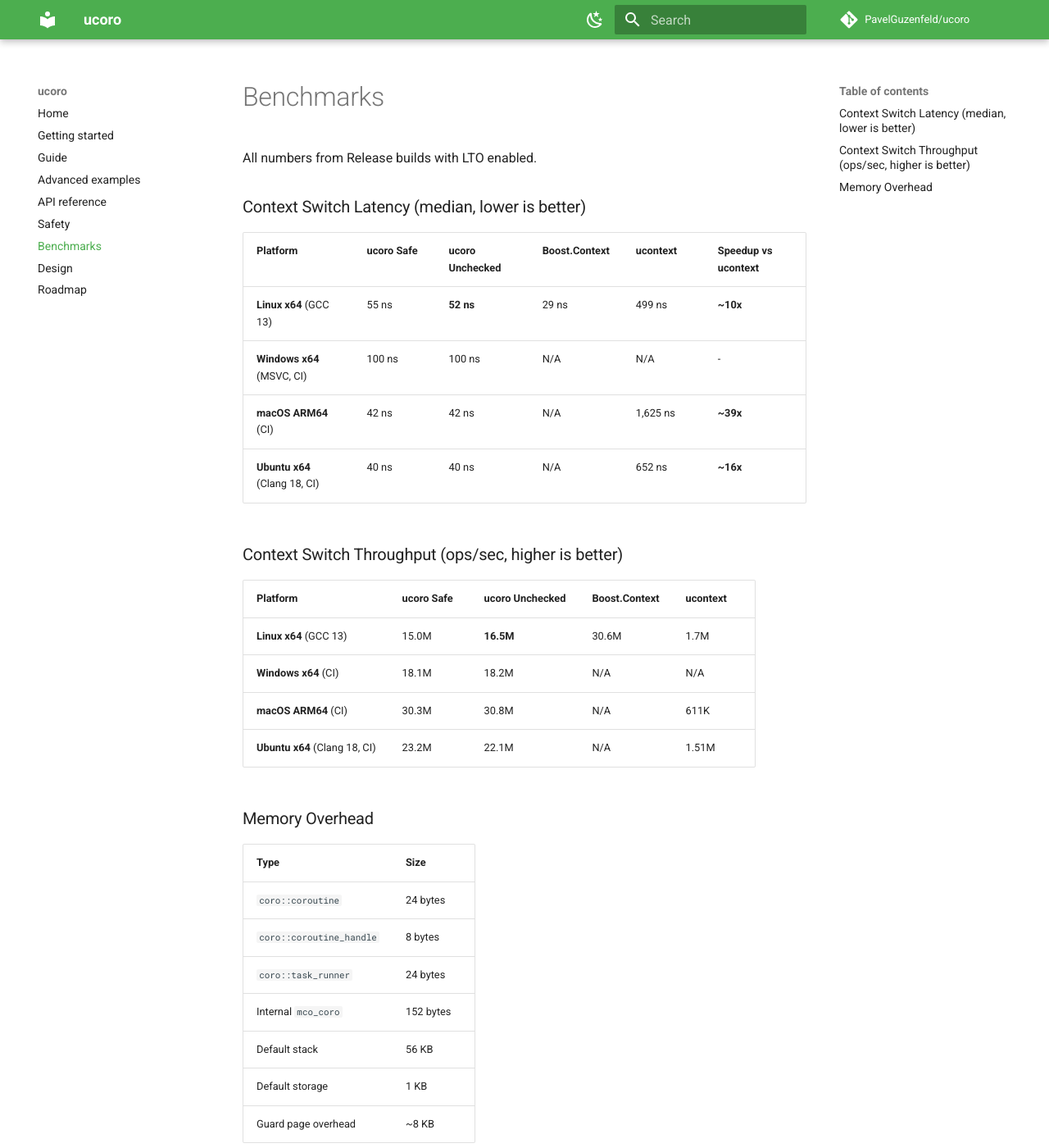
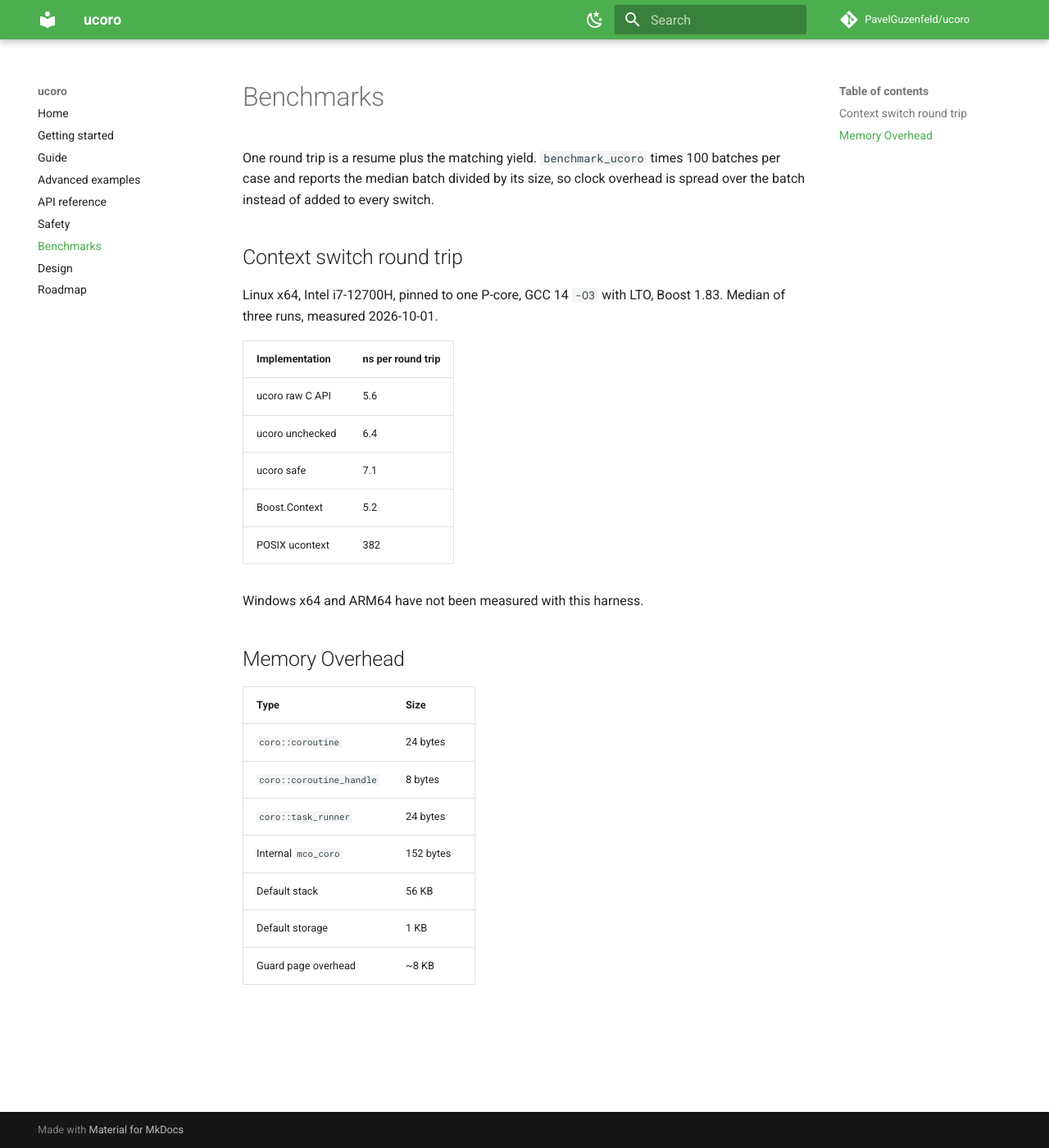
Before and after one commit to PavelGuzenfeld/ucoro, an MkDocs documentation site: the page built from docs/benchmarks.md, in a window 1280 px wide and 1400 px high. Shown: the whole window at 82% size. Built offline with MkDocs 1.6.1 and Material for MkDocs 9.7.7, drawn with Linux system fonts in a browser that asks for light colours; comment, search, counter and statistics services are not loaded.

Commit message:
Resume x86-64 contexts without a mispredicted ret (#12)
_mco_switch saved a rip pointing at its own trailing ret and resumed by
jumping to it, so every switch executed a ret whose target the return stack
buffer had never seen: two mispredicts per round trip. It now saves the
caller's return address and rsp+8 and jumps straight back, as Boost's
jump_fcontext does. Round trip on an i7-12700H: 19.4-20.8 ns to 6.4 ns
unchecked, against 5.2 ns for Boost.Context.

benchmark_ucoro timed each switch between two clock reads, which added
~15 ns to every sample and hid the gap. It now times batches.

Closes #11

Co-authored-by: Pavel Guzenfeld <me@pavelguzenfeld.com>

```diff
--- a/docs/benchmarks.md
+++ b/docs/benchmarks.md
@@ -1,26 +1,22 @@
 # Benchmarks
 
-All numbers from Release builds with LTO enabled.
+One round trip is a resume plus the matching yield. `benchmark_ucoro` times 100 batches per case and reports the median batch divided by its size, so clock overhead is spread over the batch instead of added to every switch.
 
-### Context Switch Latency (median, lower is better)
+## Context switch round trip
 
-| Platform                      | ucoro Safe | ucoro Unchecked | Boost.Context | ucontext | Speedup vs ucontext |
-| ----------------------------- | ---------- | --------------- | ------------- | -------- | ------------------- |
-| **Linux x64** (GCC 13)        | 55 ns      | **52 ns**       | 29 ns         | 499 ns   | **~10x**            |
-| **Windows x64** (MSVC, CI)    | 100 ns     | 100 ns          | N/A           | N/A      | -                   |
-| **macOS ARM64** (CI)          | 42 ns      | 42 ns           | N/A           | 1,625 ns | **~39x**            |
-| **Ubuntu x64** (Clang 18, CI) | 40 ns      | 40 ns           | N/A           | 652 ns   | **~16x**            |
+Linux x64, Intel i7-12700H, pinned to one P-core, GCC 14 `-O3` with LTO, Boost 1.83. Median of three runs, measured 2026-10-01.
 
-### Context Switch Throughput (ops/sec, higher is better)
+| Implementation  | ns per round trip |
+| --------------- | ----------------- |
+| ucoro raw C API | 5.6               |
+| ucoro unchecked | 6.4               |
+| ucoro safe      | 7.1               |
+| Boost.Context   | 5.2               |
+| POSIX ucontext  | 382               |
 
-| Platform                      | ucoro Safe | ucoro Unchecked | Boost.Context | ucontext |
-| ----------------------------- | ---------- | --------------- | ------------- | -------- |
-| **Linux x64** (GCC 13)        | 15.0M      | **16.5M**      | 30.6M         | 1.7M     |
-| **Windows x64** (CI)          | 18.1M      | 18.2M           | N/A           | N/A      |
-| **macOS ARM64** (CI)          | 30.3M      | 30.8M           | N/A           | 611K     |
-| **Ubuntu x64** (Clang 18, CI) | 23.2M      | 22.1M           | N/A           | 1.51M    |
+Windows x64 and ARM64 have not been measured with this harness.
 
-### Memory Overhead
+## Memory Overhead
 
 | Type                     | Size      |
 | ------------------------ | --------- |
```
Also changed, not shown: docs/index.md (+2 -2 lines), 2 other files.
